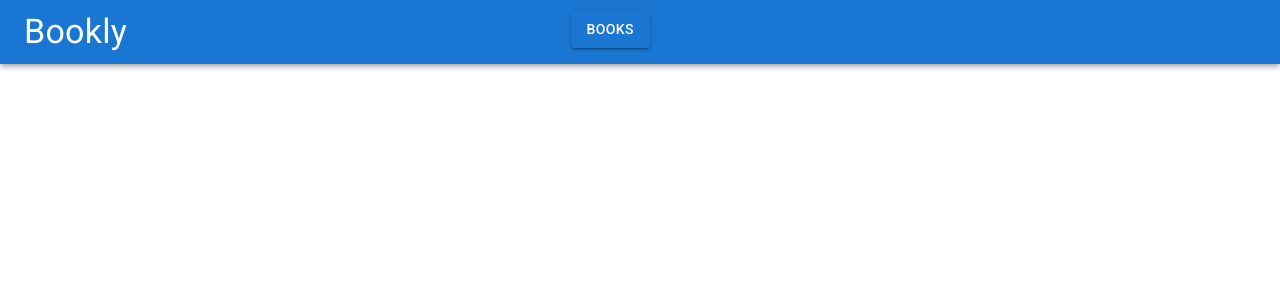
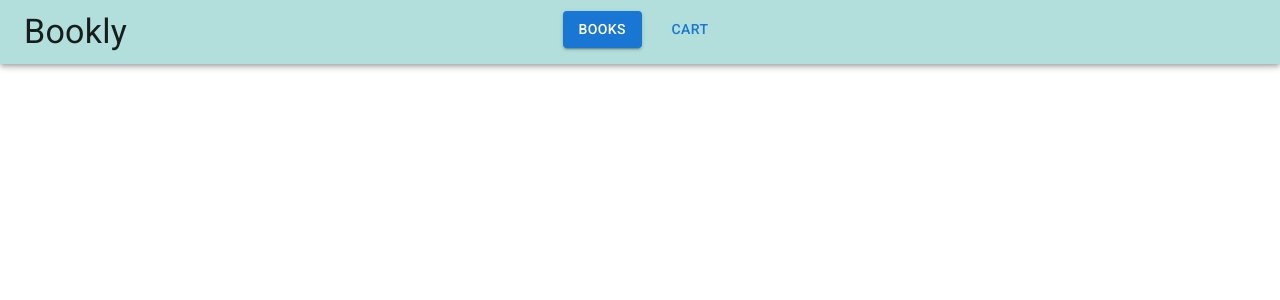
Before and after one commit to Ah179/launch22-swe-week3-team10, a React (Create React App) app in the folder client/: page / in a window 1280 px wide. Shown: the top 300 px of the page. Built offline with nearby package versions, Linux system fonts and the light colour scheme.

Commit message:
style the navbar a bit

```diff
--- a/client/src/components/Navbar.js
+++ b/client/src/components/Navbar.js
@@ -1,10 +1,21 @@
 import { Link, useLocation } from 'react-router-dom';
 import { Button, Typography, AppBar, Grid, Toolbar } from '@mui/material';
+import { teal } from '@mui/material/colors';
+import { createTheme, ThemeProvider } from '@mui/material/styles';
+
+const theme = createTheme({
+	palette: {
+		navbar: {
+			main: teal[100]
+		},
+	}
+})
 
 const Navbar = props => {
 	return (
 		<>
-			<AppBar position="static">
+		 	<ThemeProvider theme={theme}>
+				<AppBar position="static" color="navbar">
 					<Toolbar>
 						<Grid container spacing="2" justifyContent="center">
 							<Grid item xs="auto">
@@ -13,9 +24,11 @@ const Navbar = props => {
 							<Grid item xs={10}>
 								<nav>
 									<Button
-									variant={useLocation().pathname==='/' ? 'contained' : 'text'}
+										variant={useLocation().pathname === '/' ? 'contained' : 'text'}
 										component={Link}
 										to='/'
+										sx={{ mx: 1 }}
+										startIcon={null}
 									>
 										Books
 									</Button>
@@ -23,6 +36,8 @@ const Navbar = props => {
 										variant={useLocation().pathname === '/cart' ? 'contained' : 'text'}
 										component={Link}
 										to='/cart'
+										sx={{ mx: 1 }}
+										startIcon={null}
 									>
 										Cart
 									</Button>
@@ -32,6 +47,7 @@ const Navbar = props => {
 						</Grid>
 					</Toolbar>
 				</AppBar>
+			</ThemeProvider>
 		</>
 	);
 };
```
Lines whose indentation alone changed are shown as unchanged.
